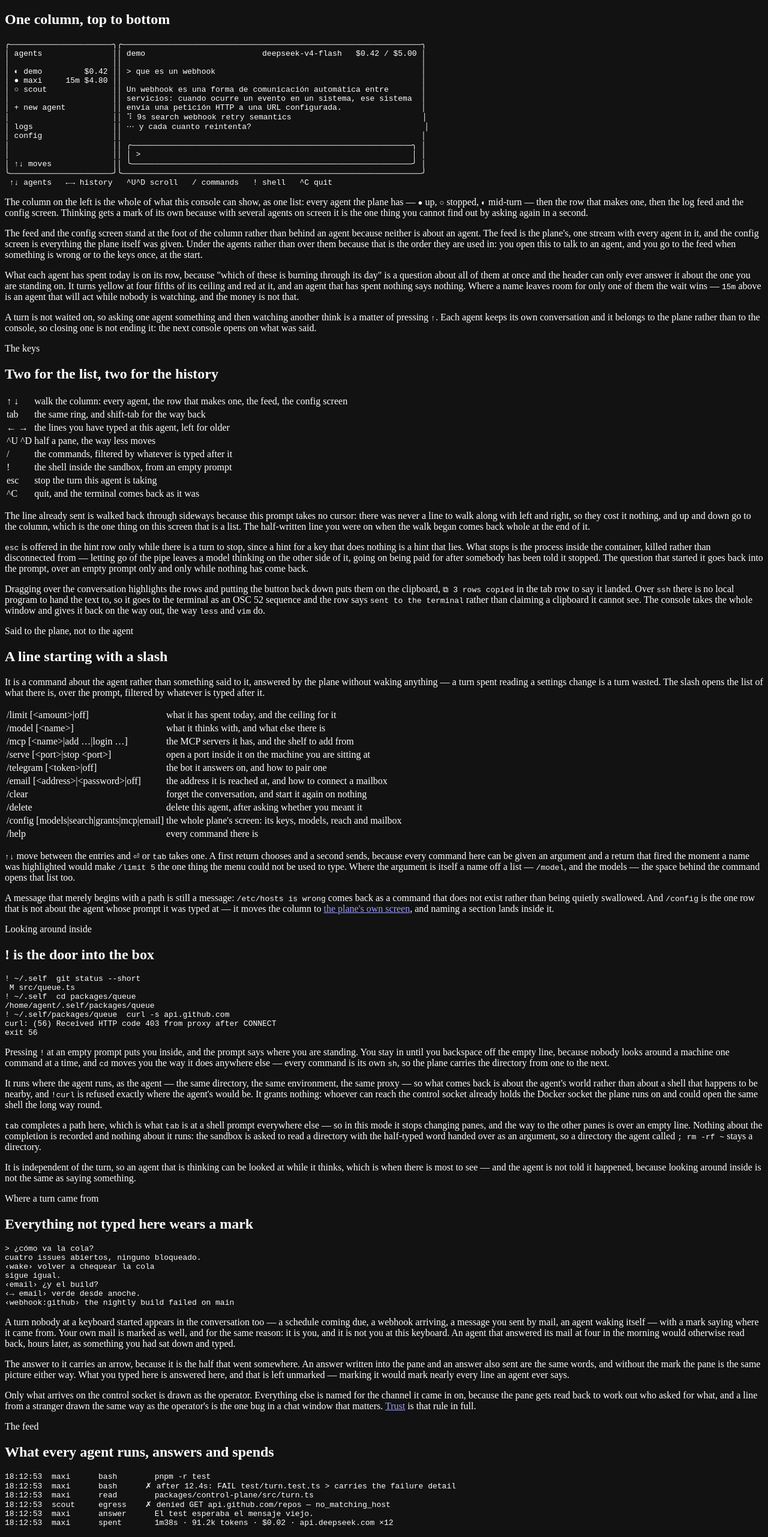
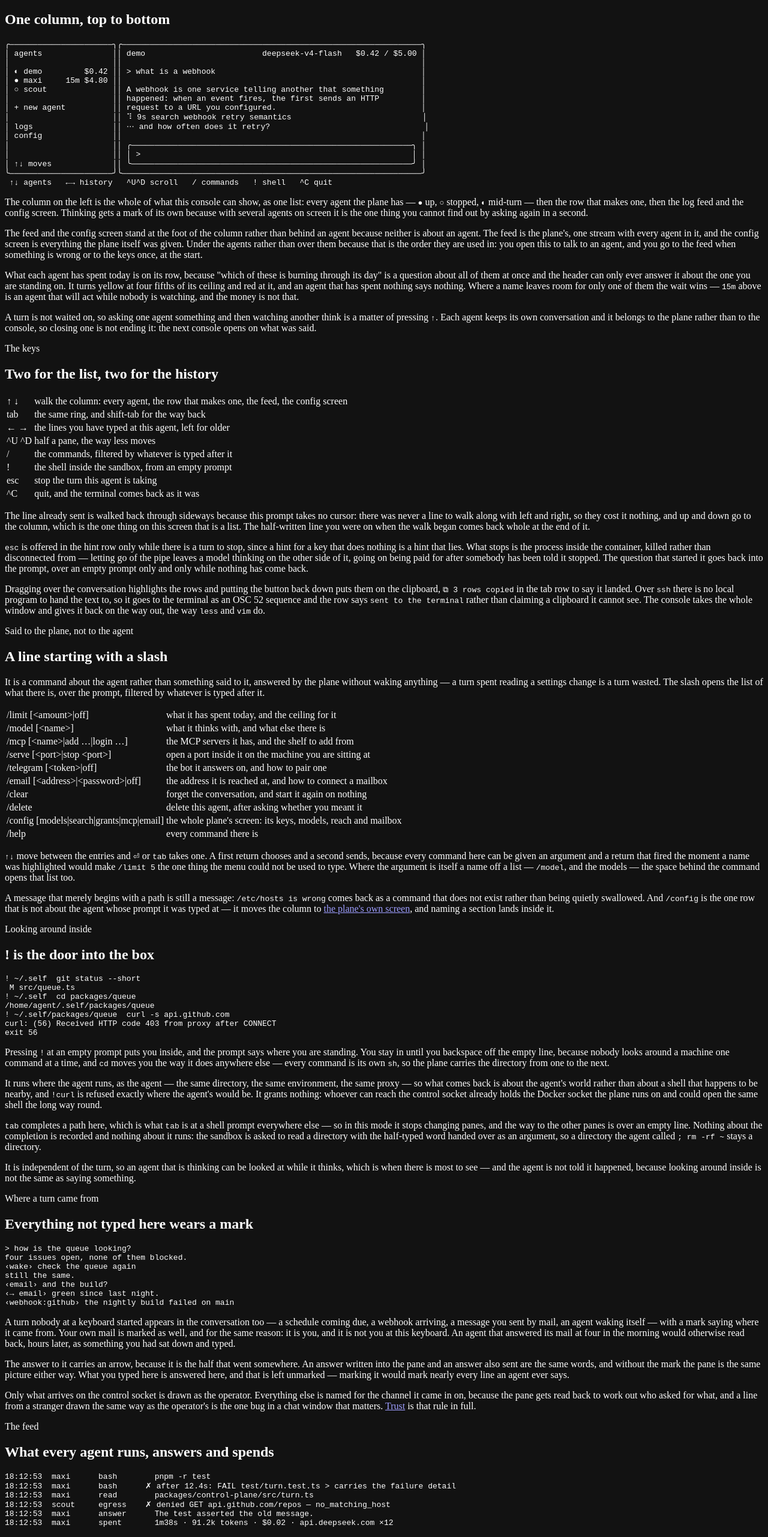
Before and after one commit to mormonnegro/squad, a Next.js app in the folder site/: page /docs/console in a window 1280 px wide. Shown: the part 1595-4157 px from the top of the page at 60% size. Built offline with nearby package versions, Linux system fonts and the light colour scheme.

Commit message:
Examples read in the language the page is written in

```diff
--- a/site/pages/docs/console.tsx
+++ b/site/pages/docs/console.tsx
@@ -91,13 +91,13 @@ export default function Console() {
 ╭──────────────────────╮╭────────────────────────────────────────────────────────────────╮
 │ agents               ││ demo                         deepseek-v4-flash   $0.42 / $5.00 │
 │                      ││                                                                │
-│ ◐ demo         $0.42 ││ > que es un webhook                                            │
+│ ◐ demo         $0.42 ││ > what is a webhook                                            │
 │ ● maxi     15m $4.80 ││                                                                │
-│ ○ scout              ││ Un webhook es una forma de comunicación automática entre       │
-│                      ││ servicios: cuando ocurre un evento en un sistema, ese sistema  │
-│ + new agent          ││ envía una petición HTTP a una URL configurada.                 │
+│ ○ scout              ││ A webhook is one service telling another that something        │
+│                      ││ happened: when an event fires, the first sends an HTTP         │
+│ + new agent          ││ request to a URL you configured.                               │
 │                      ││ ⠹ 9s search webhook retry semantics                            │
-│ logs                 ││ ⋯ y cada cuanto reintenta?                                     │
+│ logs                 ││ ⋯ and how often does it retry?                                 │
 │ config               ││                                                                │
 │                      ││ ╭────────────────────────────────────────────────────────────╮ │
 │                      ││ │ >                                                          │ │
@@ -257,12 +257,12 @@ exit 56
 				<span className="eyebrow">Where a turn came from</span>
 				<h2>Everything not typed here wears a mark</h2>
 				<Screen>{`
-> ¿cómo va la cola?
-cuatro issues abiertos, ninguno bloqueado.
-‹wake› volver a chequear la cola
-sigue igual.
-‹email› ¿y el build?
-‹→ email› verde desde anoche.
+> how is the queue looking?
+four issues open, none of them blocked.
+‹wake› check the queue again
+still the same.
+‹email› and the build?
+‹→ email› green since last night.
 ‹webhook:github› the nightly build failed on main
 `}</Screen>
 				<p>
@@ -294,7 +294,7 @@ sigue igual.
 18:12:53  maxi      bash      ✗ after 12.4s: FAIL test/turn.test.ts > carries the failure detail
 18:12:53  maxi      read        packages/control-plane/src/turn.ts
 18:12:53  scout     egress    ✗ denied GET api.github.com/repos — no_matching_host
-18:12:53  maxi      answer      El test esperaba el mensaje viejo.
+18:12:53  maxi      answer      The test asserted the old message.
 18:12:53  maxi      spent       1m38s · 91.2k tokens · $0.02 · api.deepseek.com ×12
 `}</Screen>
 				<p>
--- a/site/pages/docs/schedules.tsx
+++ b/site/pages/docs/schedules.tsx
@@ -41,8 +41,8 @@ schedules:
 				<span className="eyebrow">The one it books</span>
 				<h2>wake_me asks for another turn and leaves itself a note</h2>
 				<Screen>{`
-00:12:36  demo      wake_me     {"afterSeconds":180,"note":"Volver a chequear si example.com sigue
-                                arriba. Primera verificación: HTTP 200 a las 00:12."}
+00:12:36  demo      wake_me     {"afterSeconds":180,"note":"Check whether example.com is still up.
+                                First check: HTTP 200 at 00:12."}
 00:15:38  demo      bash        curl -sS -o /dev/null -w "HTTP %{http_code}" -m 15 https://example.com
 `}</Screen>
 				<p>
--- a/site/pages/index.tsx
+++ b/site/pages/index.tsx
@@ -24,7 +24,7 @@ const FEED: FeedRow[] = [
 		failed: true,
 		detail: "denied GET api.github.com/repos — no_matching_host",
 	},
-	{ at: "18:12:53", who: "maxi", action: "answer", detail: "El test esperaba el mensaje viejo." },
+	{ at: "18:12:53", who: "maxi", action: "answer", detail: "The test asserted the old message." },
 	{
 		at: "18:12:53",
 		who: "maxi",
```
Also changed, not shown: site/pages/docs/trust.tsx (+6 -6 lines), 1 other file (tests, documents, lock files or other folders).
